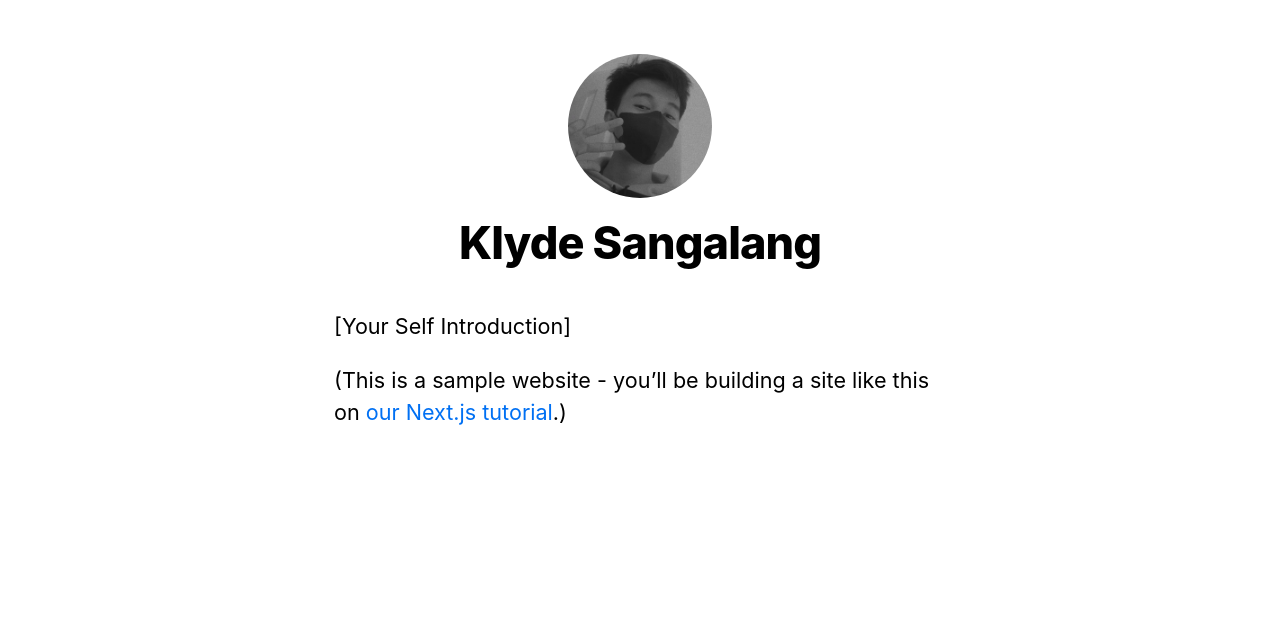
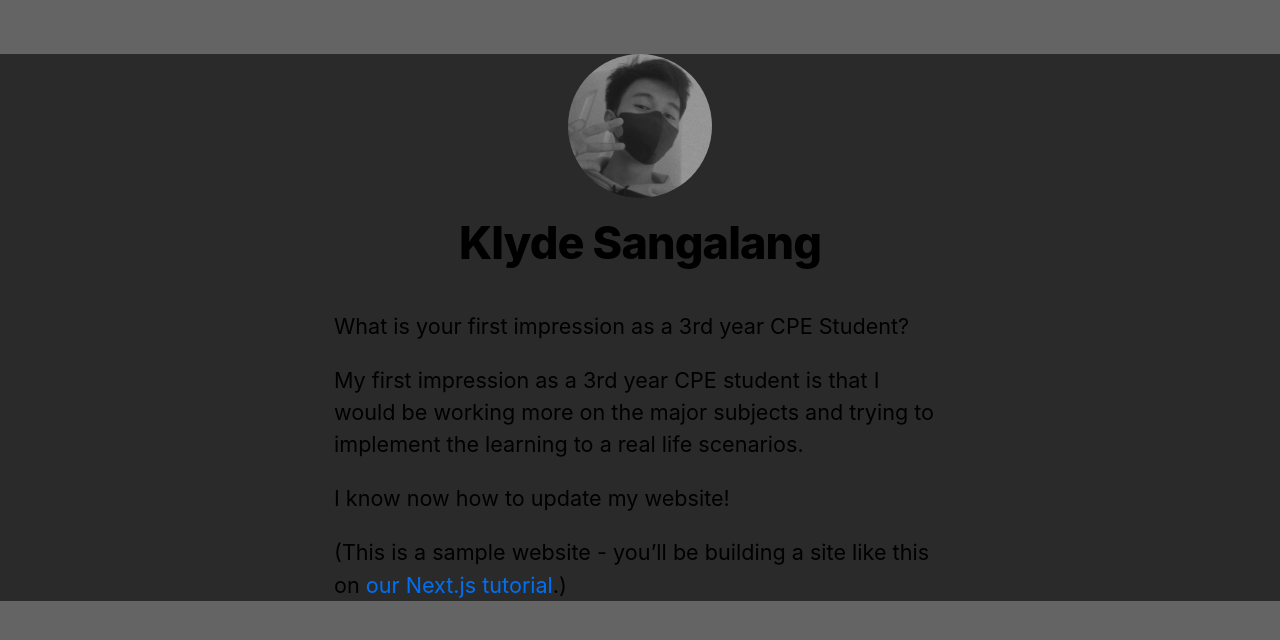
Before and after one commit to Klyde-Sangalang/blog-nextjs1, a Next.js app: page / in a window 1280 px wide. Shown: the top 640 px of the page. Built offline with nearby package versions, Linux system fonts and the light colour scheme.

Commit message:
Secont Commit

```diff
--- a/pages/index.js
+++ b/pages/index.js
@@ -9,7 +9,14 @@ export default function Home() {
         <title>{siteTitle}</title>
       </Head>
       <section className={utilStyles.headingMd}>
-        <p>[Your Self Introduction]</p>
+        <p>What is your first impression as a 3rd year CPE Student?</p>
+        <p>My first impression as  a 3rd year CPE student is that I would be working
+          more on the major subjects and trying to implement the learning to a real life
+          scenarios.
+        </p>
+        <p>
+          I know now how to update my website!
+        </p>
         <p>
           (This is a sample website - you’ll be building a site like this on{' '}
           <a href="https://nextjs.org/learn">our Next.js tutorial</a>.)
--- a/styles/global.css
+++ b/styles/global.css
@@ -8,7 +8,7 @@ body {
   font-size: 18px;
 
 
-background-color: white;
+background-color: rgba(7, 7, 7, 0.623);
 }
 
 * {
```
Also changed, not shown: 1 other file (tests, documents, lock files or other folders).
